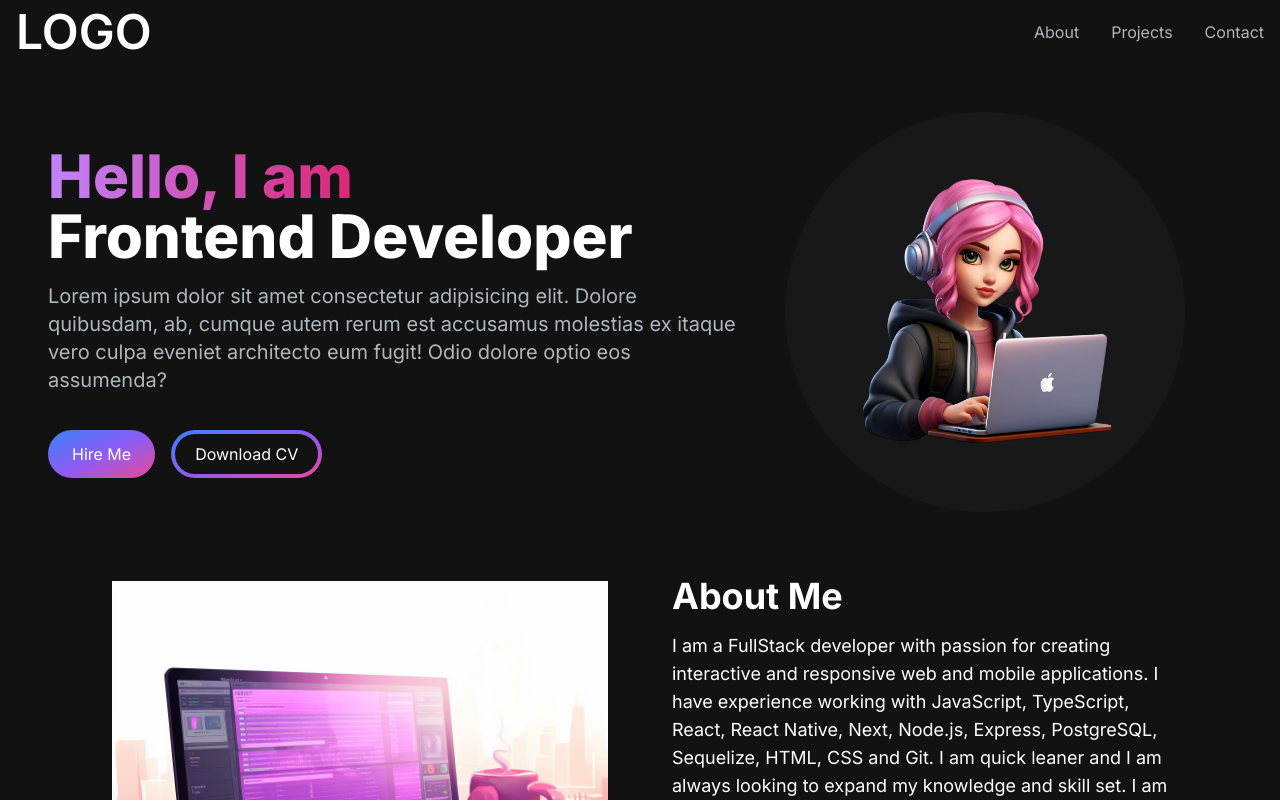
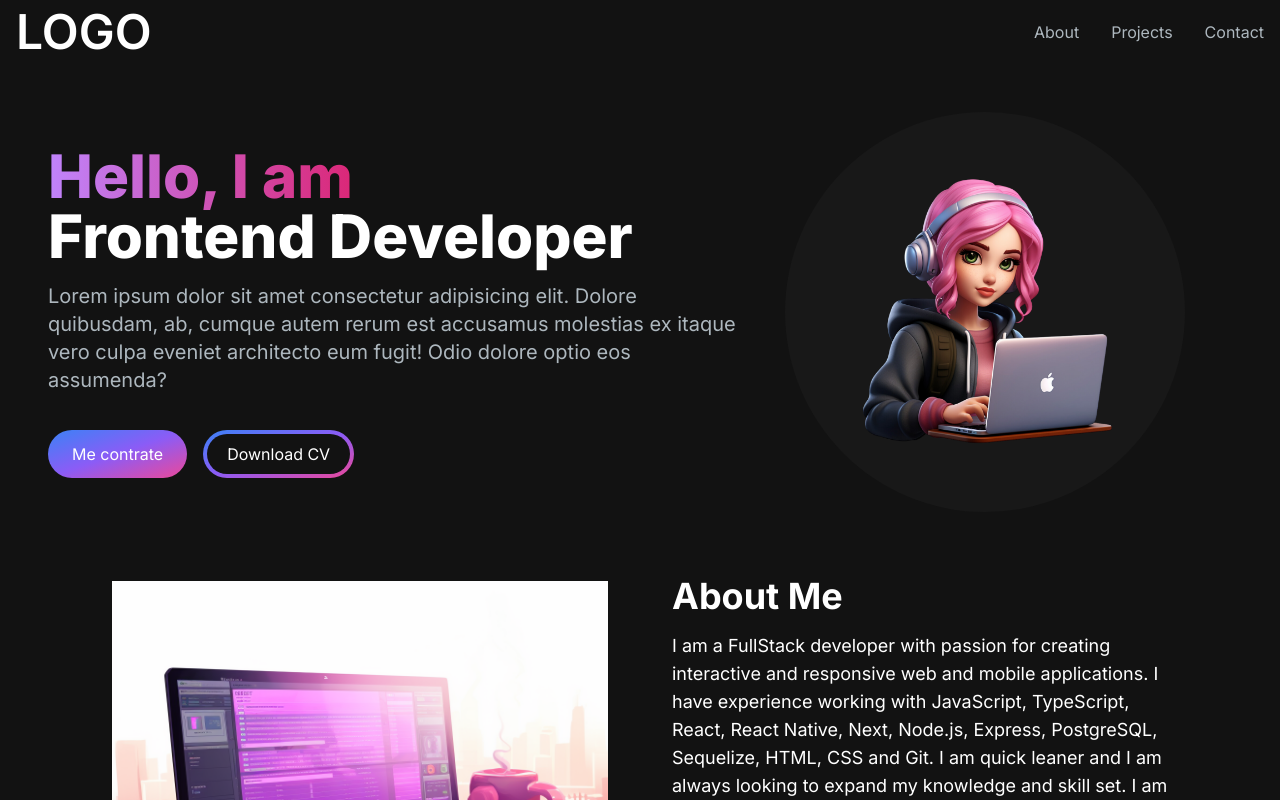
Before and after one commit to MarcosCunhaDev/portfolio-app, a Next.js app: page / in a window 1280 px wide. Shown: the top 800 px of the page. Built offline with nearby package versions, Linux system fonts and the light colour scheme.

Commit message:
Test automated deploy

```diff
--- a/src/components/HeroSection.tsx
+++ b/src/components/HeroSection.tsx
@@ -38,7 +38,7 @@ function HeroSection() {
           </p>
           <div>
             <button className="px-6 py-3 w-full sm:w-fit rounded-full mr-4 bg-gradient-to-br from-blue-500 via-violet-500 to-pink-500 hover:bg-slate-200 text-white">
-              Hire Me
+              Me contrate
             </button>
             <button className="px-1 py-1 w-full sm:w-fit rounded-full mr-4 bg-gradient-to-br from-blue-500 via-violet-500 to-pink-500 hover:bg-slate-800 text-white mt-3">
               <span className="block bg-[#121212] hover:bg-slate-800 rounded-full px-5 py-2">
```
